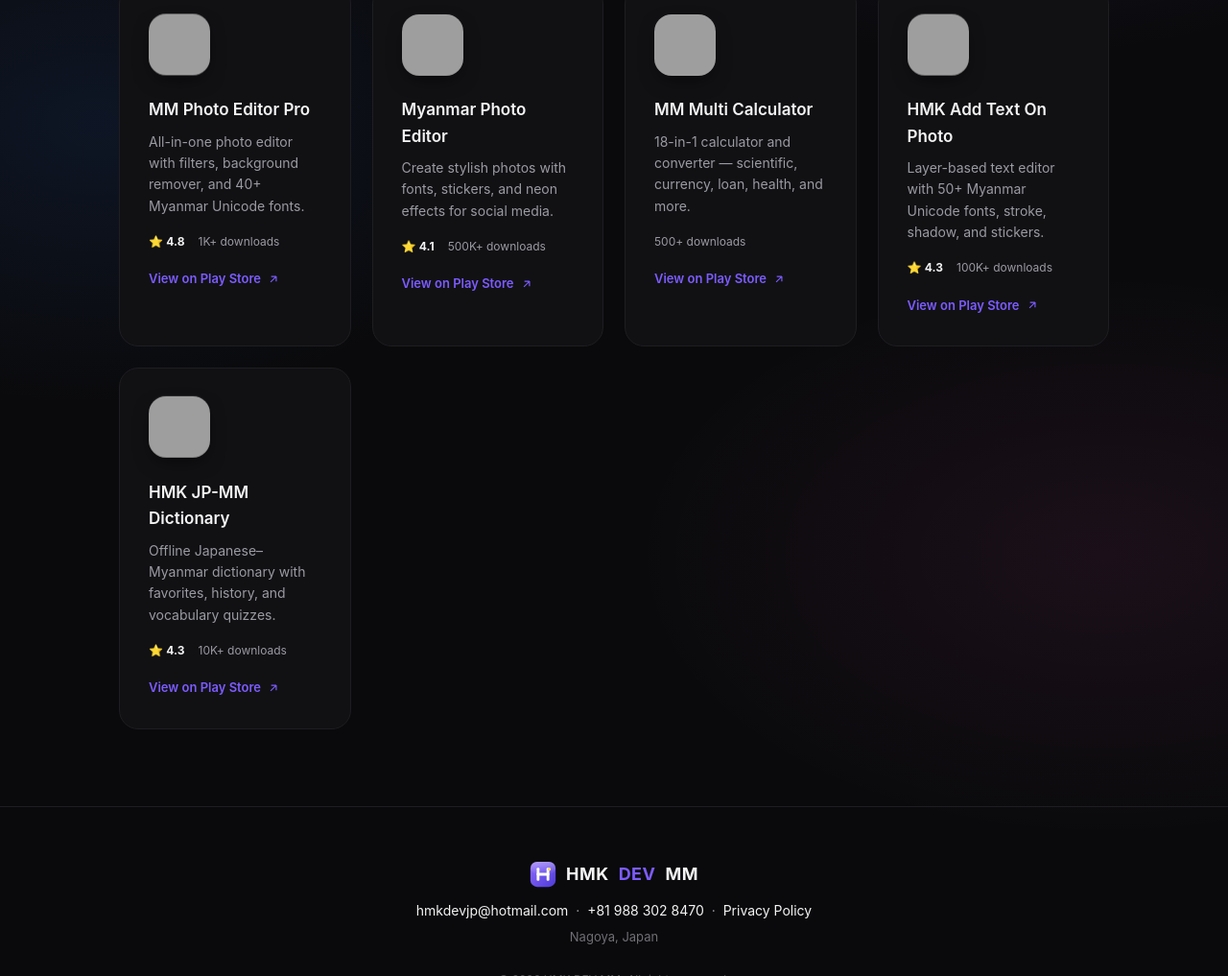
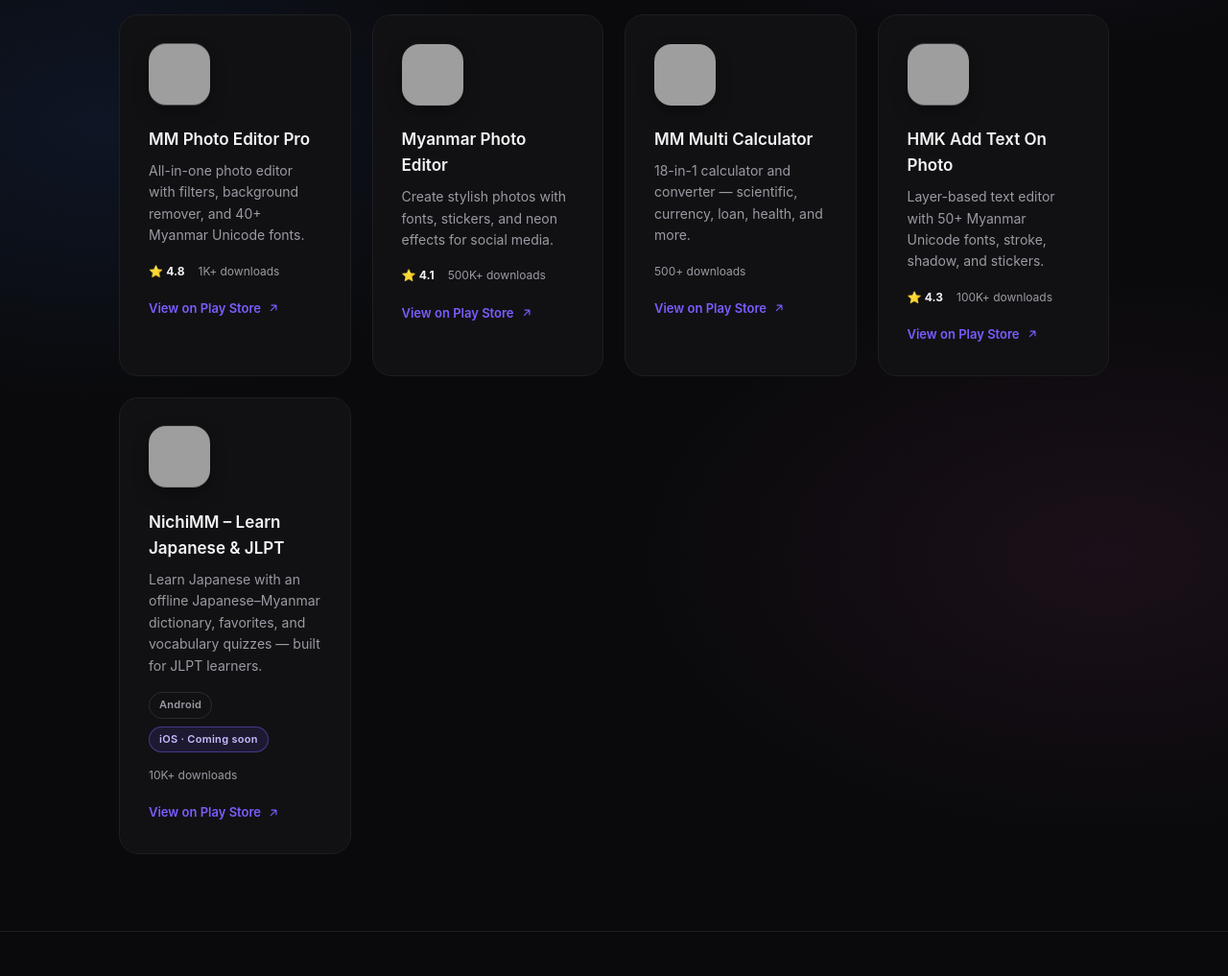
Before and after one commit to hmkdevmm/hmkdevmm.github.io, a plain HTML site: page index.html in a window 1280 px wide. Shown: the part 1021-2038 px from the top of the page at 96% size. Drawn offline with Linux system fonts and the light colour scheme; grey boxes are pictures that could not be loaded.

Commit message:
Add files via upload

```diff
--- a/index.html
+++ b/index.html
@@ -15,12 +15,12 @@
 <meta property="og:type" content="website">
 <meta property="og:site_name" content="HMK DEV MM">
 <meta property="og:title" content="HMK DEV MM — Simple, smart Android apps">
-<meta property="og:description" content="Lightweight, practical Android apps — photo editors, calculators, dictionary, and more.">
+<meta property="og:description" content="Lightweight, practical Android apps — photo editors, calculators, and Japanese learning.">
 <meta property="og:image" content="https://hmkdevmm.github.io/images/og-image.png">
 <meta property="og:url" content="https://hmkdevmm.github.io/">
 <meta name="twitter:card" content="summary_large_image">
 <meta name="twitter:title" content="HMK DEV MM — Simple, smart Android apps">
-<meta name="twitter:description" content="Lightweight, practical Android apps — photo editors, calculators, dictionary, and more.">
+<meta name="twitter:description" content="Lightweight, practical Android apps — photo editors, calculators, and Japanese learning.">
 <meta name="twitter:image" content="https://hmkdevmm.github.io/images/og-image.png">
 
 <style>
@@ -257,6 +257,10 @@
   }
   .card:hover .shot-wrap img{transform:translateY(0) scale(1);}
 
+  .platforms{display:flex; gap:8px; flex-wrap:wrap; margin-bottom:14px;}
+  .pf{font-size:11px; font-weight:600; letter-spacing:.3px; padding:4px 10px; border-radius:999px; border:1px solid #2a2a30; color:var(--muted);}
+  .pf.soon{border-color:rgba(124,92,255,.45); background:rgba(124,92,255,.12); color:#c9bdff;}
+
   .card h3{font-size:17px; font-weight:600; margin-bottom:8px;}
   .card p{font-size:14px; color:var(--muted); margin-bottom:16px;}
   .card .meta{display:flex; gap:14px; font-size:12px; color:var(--muted); margin-bottom:16px;}
@@ -295,7 +299,7 @@
     <div class="hero-text">
       <div class="badge"><span class="dot"></span>Mobile App Studio</div>
       <h1>Simple, <span class="shine">smart</span> apps built for everyday life.</h1>
-      <p class="lead">I design and build lightweight, practical Android apps.</p>
+      <p class="lead">I design and build lightweight, practical Android &amp; iOS apps.</p>
       <div class="cta-row">
         <a class="btn btn-primary" href="https://play.google.com/store/apps/dev?id=8186349732441325977">Get apps on Play Store</a>
         <a class="btn btn-ghost" href="#contact">Contact me</a>
@@ -382,12 +386,15 @@
 
       <div class="card">
         <div class="icon-wrap">
-          <img src="https://play-lh.googleusercontent.com/xZRcfUqJSsHyoDI5oa7GeuuFe1jbij9rYtT9Rx7TsyARK2wtGdQ3cp024WqljSxry7l3jOwBeb6ZQ3gZ9KeXbA=s128" alt="HMK JP-MM Dictionary icon">
+          <img src="images/nichimm-icon.png" onerror="this.onerror=null;this.src='https://play-lh.googleusercontent.com/xZRcfUqJSsHyoDI5oa7GeuuFe1jbij9rYtT9Rx7TsyARK2wtGdQ3cp024WqljSxry7l3jOwBeb6ZQ3gZ9KeXbA=s128'" alt="NichiMM icon">
         </div>
-        <h3>HMK JP-MM Dictionary</h3>
-        <p>Offline Japanese–Myanmar dictionary with favorites, history, and vocabulary quizzes.</p>
-        <div class="shot-wrap"><img loading="lazy" src="https://play-lh.googleusercontent.com/3Ze7LPjo4QA0MzfmEoH_1TkxVfD86IKMt5qjcrphCHWX7hu-Rezq_s3NgkC_cgPkd1QqoWpoeguKCvMelnezXZc=w526-h296" alt="HMK JP-MM Dictionary screenshot"></div>
-        <div class="meta"><span>⭐ <b>4.3</b></span><span>10K+ downloads</span></div>
+        <h3>NichiMM – Learn Japanese &amp; JLPT</h3>
+        <p>Learn Japanese with an offline Japanese–Myanmar dictionary, favorites, and vocabulary quizzes — built for JLPT learners.</p>
+        <div class="platforms"><span class="pf">Android</span><span class="pf soon">iOS · Coming soon</span></div>
+        <!-- App Store approve ဖြစ်ပြီးရင် အပေါ်က "iOS · Coming soon" span ကို အောက်ပါအတိုင်း အစားထိုးပါ:
+             <a class="pf" href="https://apps.apple.com/app/id6838051274" target="_blank" rel="noopener">iOS · App Store</a> -->
+        <div class="shot-wrap"><img loading="lazy" src="https://play-lh.googleusercontent.com/3Ze7LPjo4QA0MzfmEoH_1TkxVfD86IKMt5qjcrphCHWX7hu-Rezq_s3NgkC_cgPkd1QqoWpoeguKCvMelnezXZc=w526-h296" alt="NichiMM screenshot"></div>
+        <div class="meta"><span>10K+ downloads</span></div>
         <a class="card-link" href="https://play.google.com/store/apps/details?id=com.mhk.jpmmdictionary" target="_blank" rel="noopener">
           View on Play Store
           <svg width="14" height="14" viewBox="0 0 24 24" fill="none" stroke="currentColor" stroke-width="2"><path d="M7 17L17 7M17 7H8M17 7V16"/></svg>
```
